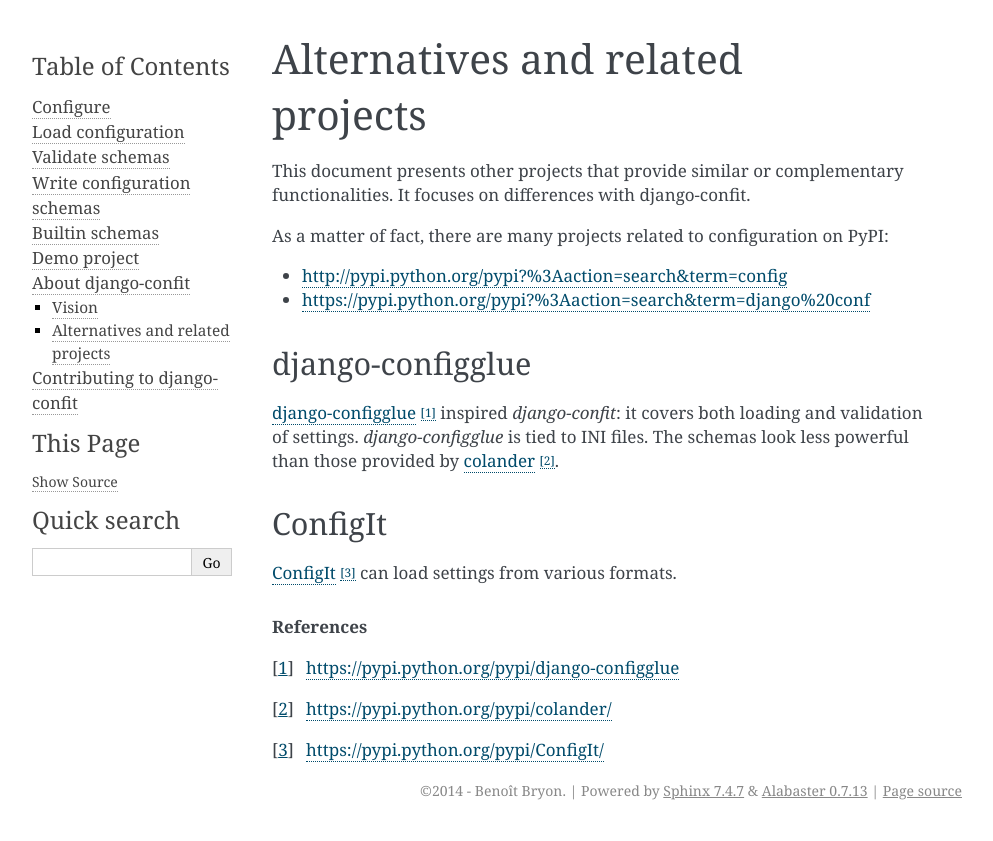
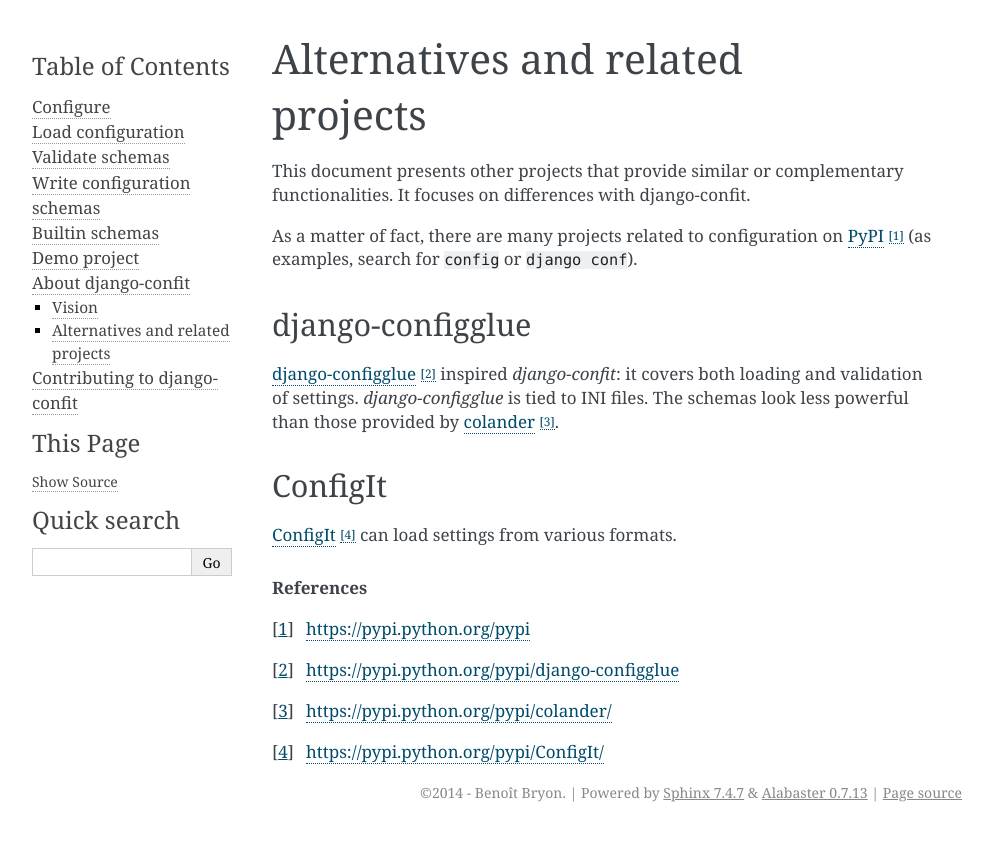
Before and after one commit to benoitbryon/django-confit, a Sphinx documentation site: the page built from docs/about/alternatives.txt, in a window 1280 px wide. Shown: the top 841 px of the page, without its empty margins (148-1141 px from the left). Built offline with Sphinx 7.4.7, drawn with Linux system fonts in a browser that asks for light colours; the version number could not be read and is left out.

Commit message:
Refs #25 - Fixed some links in Sphinx documentation.

```diff
--- a/docs/about/alternatives.txt
+++ b/docs/about/alternatives.txt
@@ -5,10 +5,8 @@
 This document presents other projects that provide similar or complementary
 functionalities. It focuses on differences with django-confit.
 
-As a matter of fact, there are many projects related to configuration on PyPI:
-
-* http://pypi.python.org/pypi?%3Aaction=search&term=config
-* https://pypi.python.org/pypi?%3Aaction=search&term=django%20conf
+As a matter of fact, there are many projects related to configuration on
+`PyPI`_ (as examples, search for ``config`` or ``django conf``).
 
 
 *****************
```
Also changed, not shown: other parts of docs/about/alternatives.txt (+1 -0 lines).
